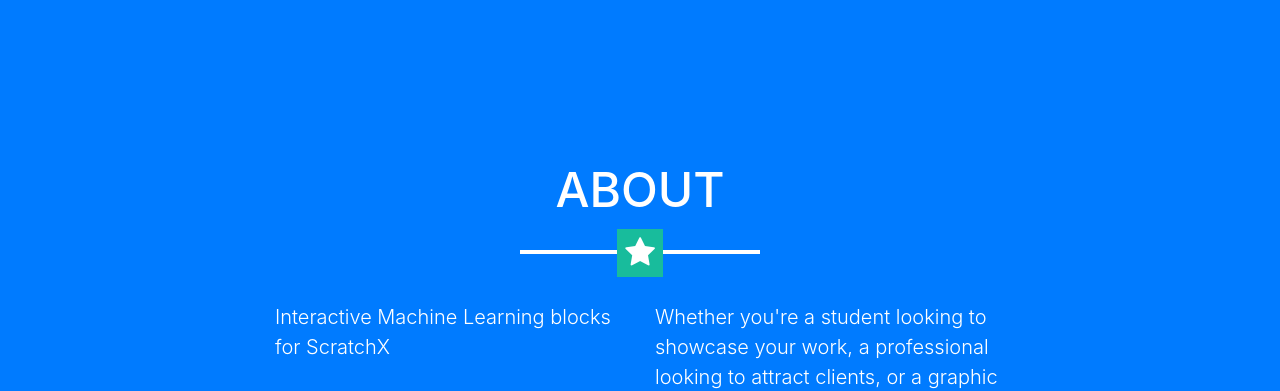
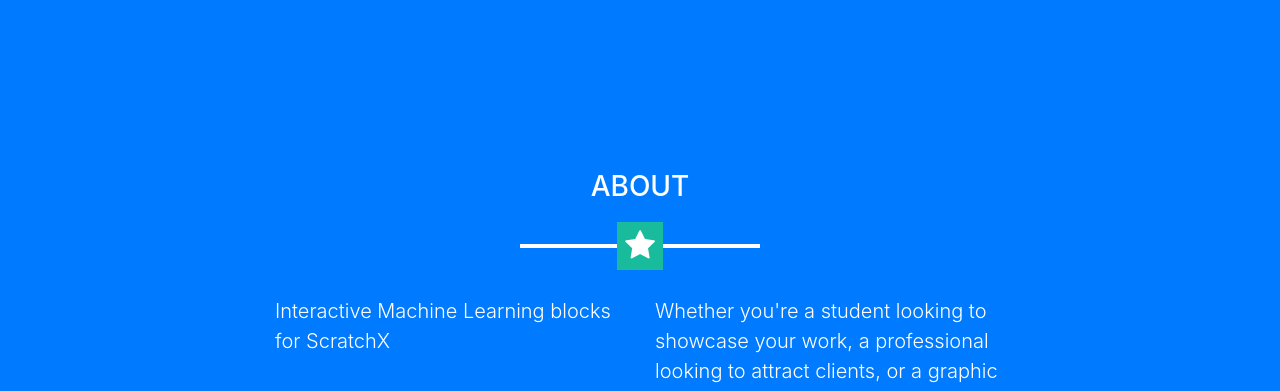
Before and after one commit to frantic0/scratch-interactive-machine-learning-extension, a website with bundled scripts: page index.html in a window 1280 px wide. Shown: the part 679-1070 px from the top of the page. Built offline with nearby package versions, Linux system fonts and the light colour scheme.

```diff
--- a/index.html
+++ b/index.html
@@ -69,7 +69,7 @@
     <!-- About Section -->
     <section class="bg-primary text-white mb-0" id="about">
       <div class="container">
-        <h2 class="text-center text-uppercase text-white">About</h2>
+        <h3 class="text-center text-uppercase text-white">About</h3>
         <hr class="star-light mb-5">
         <div class="row">
           <div class="col-lg-4 ml-auto">
```
